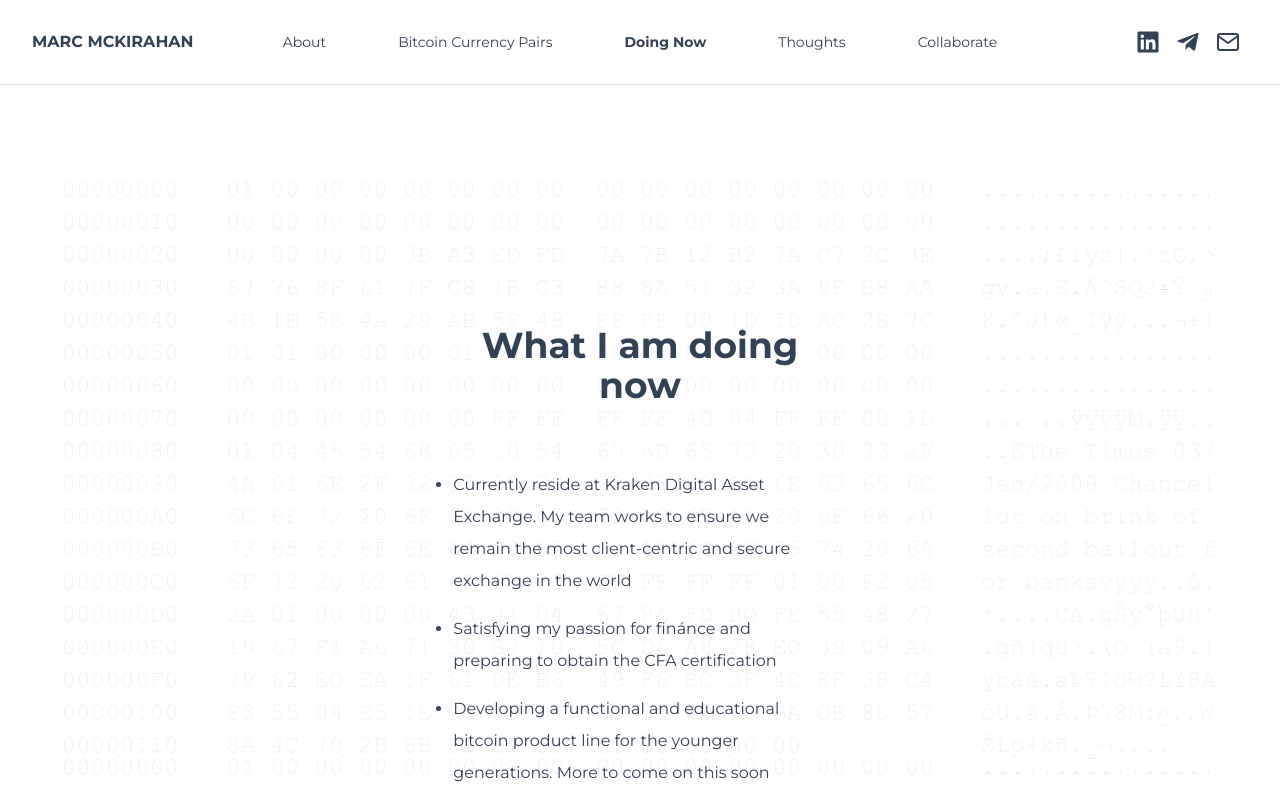
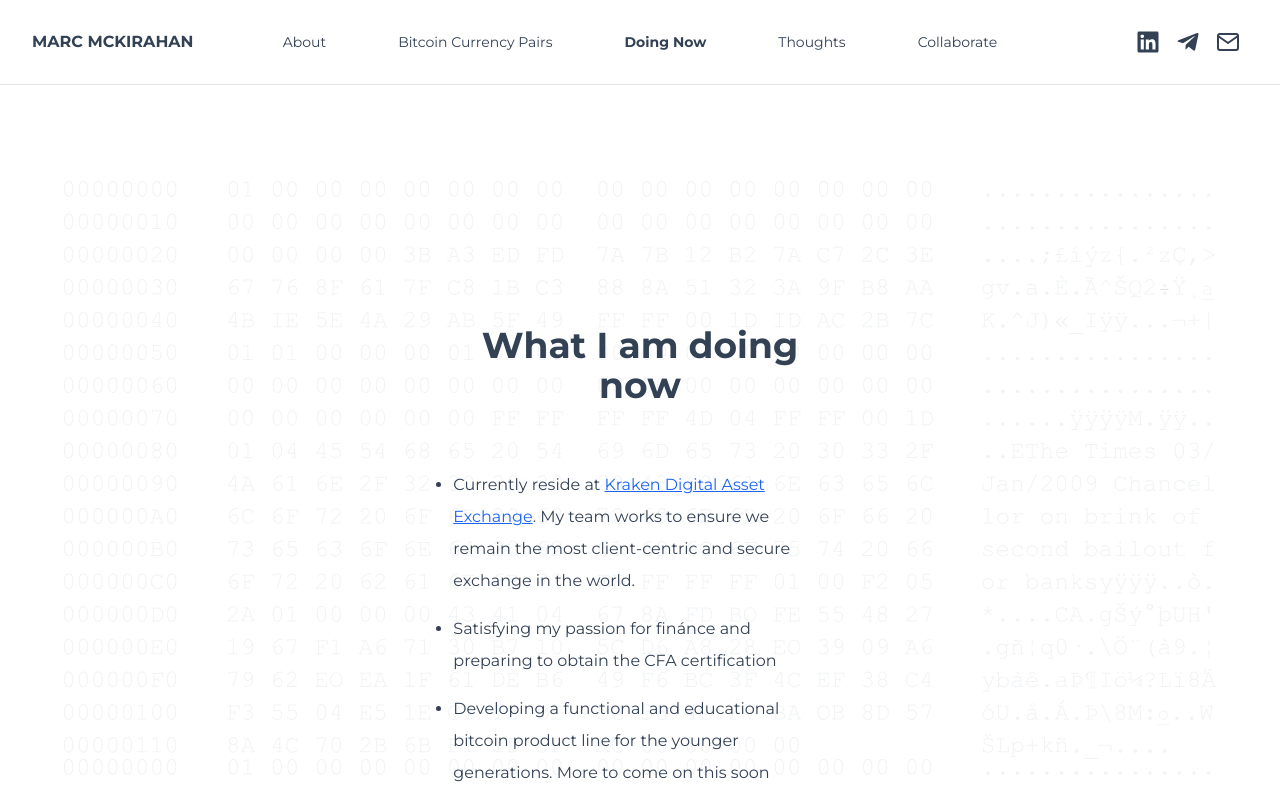
Before and after one commit to medranomiler/marc-website, a Next.js app: page /doingnow in a window 1280 px wide. Shown: the top 791 px of the page. Built offline with nearby package versions, Linux system fonts and the light colour scheme.

Commit message:
Website update

```diff
--- a/src/pages/doingnow.js
+++ b/src/pages/doingnow.js
@@ -18,9 +18,17 @@
     </h1>
     <div>
       <ul class="leading-8 mt-1 text-left list-disc text-slate-700">
-        <li class="my-4">
-          Currently reside at Kraken Digital Asset Exchange. My team works to ensure we remain the most client-centric and secure exchange in the world
-        </li>
+      <li className="my-4">
+        Currently reside at{' '}
+        <a
+          href="https://www.kraken.com/"
+          target="_blank"
+          rel="noopener noreferrer"
+          className="text-blue-600 underline"
+        >
+          Kraken Digital Asset Exchange
+        </a>. My team works to ensure we remain the most client-centric and secure exchange in the world.
+      </li>
         <li class="my-4">
           Satisfying my passion for finánce and preparing to obtain the CFA certification
         </li>
```
